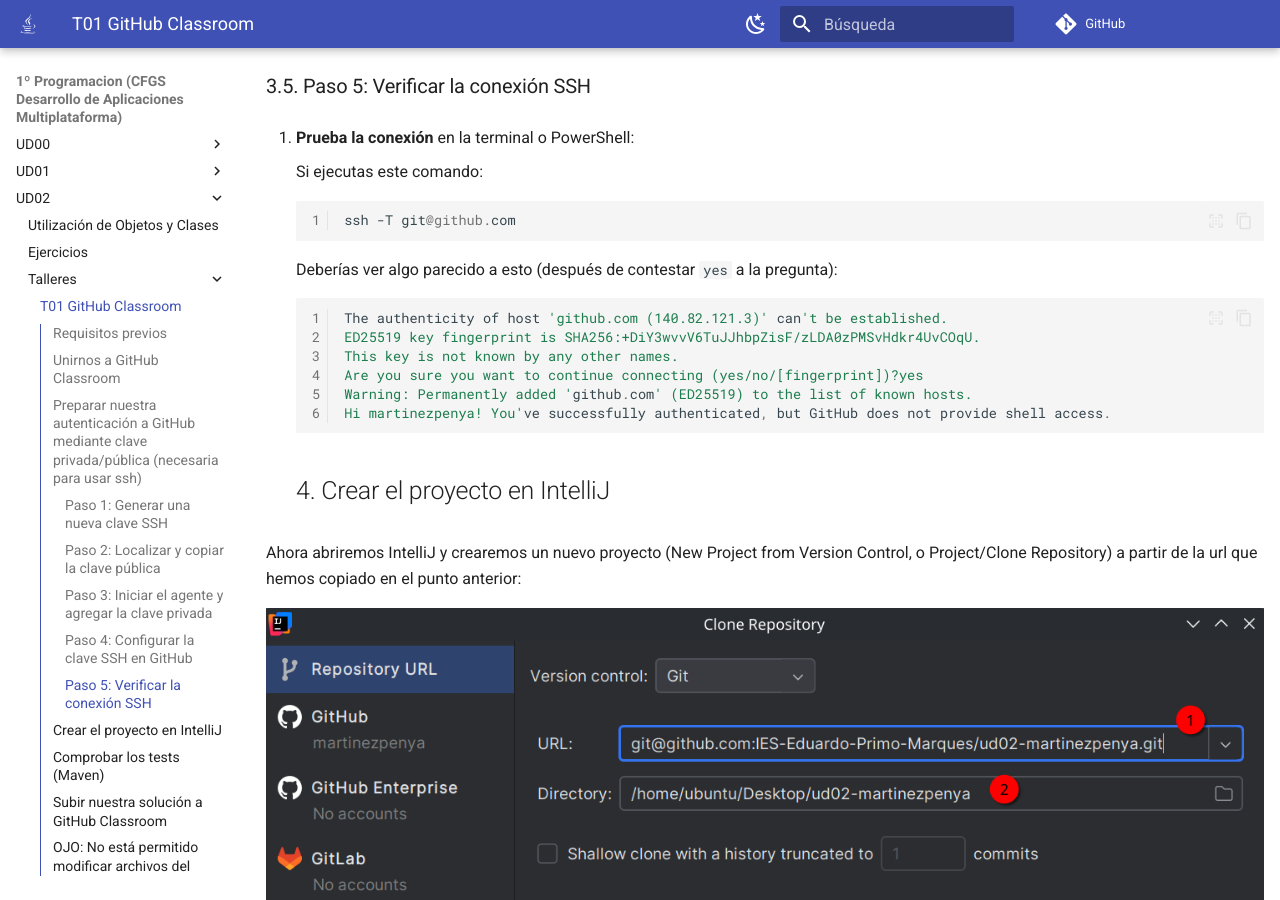
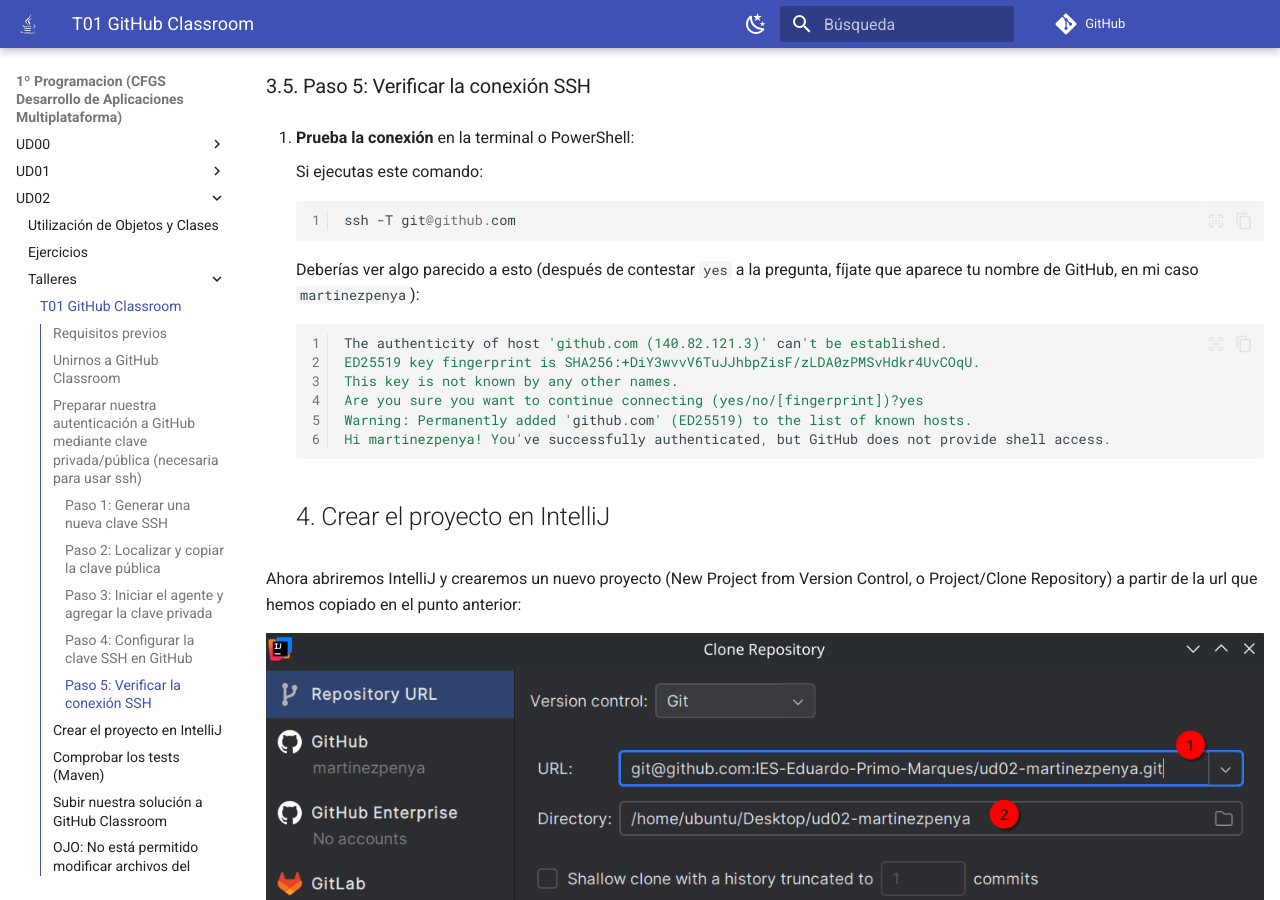
Before and after one commit to martinezpenya/1DAMProgramacion, an MkDocs documentation site: the page built from docs/UD02/UD02_T01_GitHubClassroom.md, in a window 1280 px wide and 900 px high, scrolled down 4493 px. Built offline with MkDocs 1.6.1 and Material for MkDocs 9.7.7, drawn with Linux system fonts in a browser that asks for light colours; comment, search, counter and statistics services are not loaded.

Commit message:
Pequeñas correciones por la clave SSH para GitHub

````diff
--- a/docs/UD02/UD02_T01_GitHubClassroom.md
+++ b/docs/UD02/UD02_T01_GitHubClassroom.md
@@ -130,7 +130,7 @@ En agosto 2021 GitHub eliminó la autenticación por contraseña para operacione
     ssh -T git@github.com
     ```
 
-    Deberías ver algo parecido a esto (después de contestar `yes` a la pregunta):
+    Deberías ver algo parecido a esto (después de contestar `yes` a la pregunta, fíjate que aparece tu nombre de GitHub, en mi caso `martinezpenya`):
 
     ```powershell
     The authenticity of host 'github.com (140.82.121.3)' can't be established.
````
